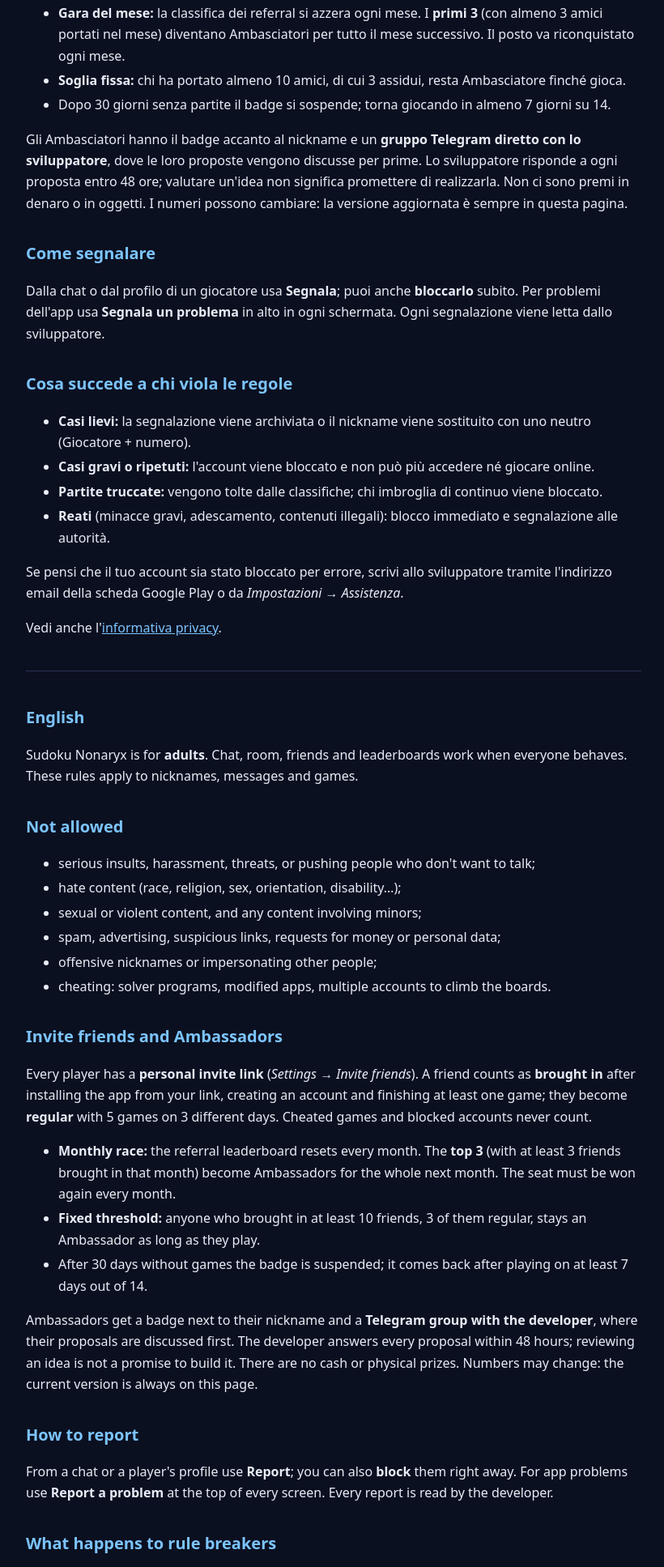
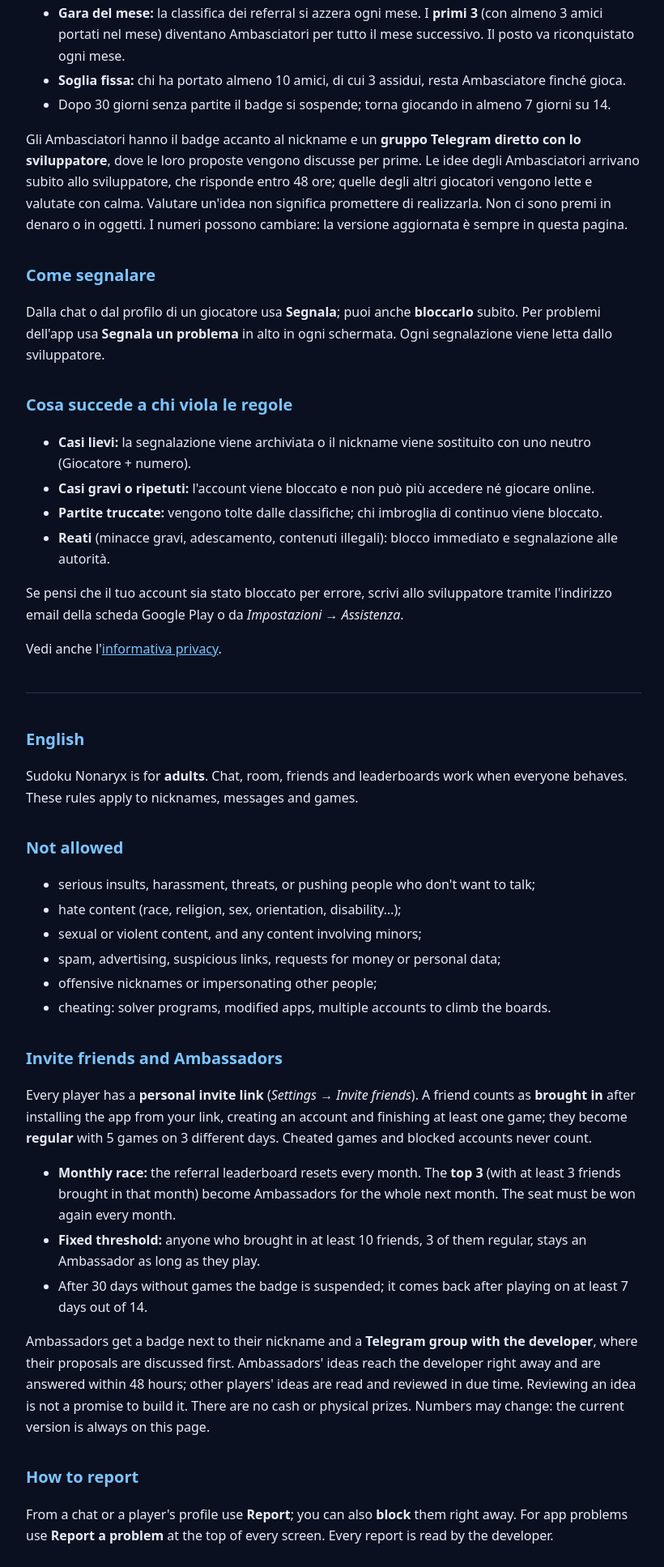
Before and after one commit to dubbio85/nonaryx-site, a plain HTML site: page regole.html in a window 1280 px wide. Shown: the part 744-2679 px from the top of the page at 81% size, without its empty margins (228-1048 px from the left). Drawn offline with Linux system fonts and the light colour scheme.

Commit message:
Regole: risposta entro 48 ore per le idee degli Ambasciatori
Co-Authored-By: Claude Opus 5.5 <noreply@anthropic.com>

```diff
--- a/regole.html
+++ b/regole.html
@@ -54,8 +54,10 @@ giorni diversi. Le partite truccate e gli account bloccati non contano mai.</p>
 </ul>
 <p>Gli Ambasciatori hanno il badge accanto al nickname e un
 <strong>gruppo Telegram diretto con lo sviluppatore</strong>, dove le loro
-proposte vengono discusse per prime. Lo sviluppatore risponde a ogni proposta
-entro 48 ore; valutare un'idea non significa promettere di realizzarla. Non ci
+proposte vengono discusse per prime. Le idee degli Ambasciatori arrivano subito
+allo sviluppatore, che risponde entro 48 ore; quelle degli altri giocatori
+vengono lette e valutate con calma. Valutare un'idea non significa promettere di
+realizzarla. Non ci
 sono premi in denaro o in oggetti. I numeri possono cambiare: la versione
 aggiornata è sempre in questa pagina.</p>
 
@@ -115,8 +117,9 @@ with 5 games on 3 different days. Cheated games and blocked accounts never count
       playing on at least 7 days out of 14.</li>
 </ul>
 <p>Ambassadors get a badge next to their nickname and a <strong>Telegram group
-with the developer</strong>, where their proposals are discussed first. The
-developer answers every proposal within 48 hours; reviewing an idea is not a
+with the developer</strong>, where their proposals are discussed first.
+Ambassadors' ideas reach the developer right away and are answered within 48
+hours; other players' ideas are read and reviewed in due time. Reviewing an idea is not a
 promise to build it. There are no cash or physical prizes. Numbers may change:
 the current version is always on this page.</p>
 
```
